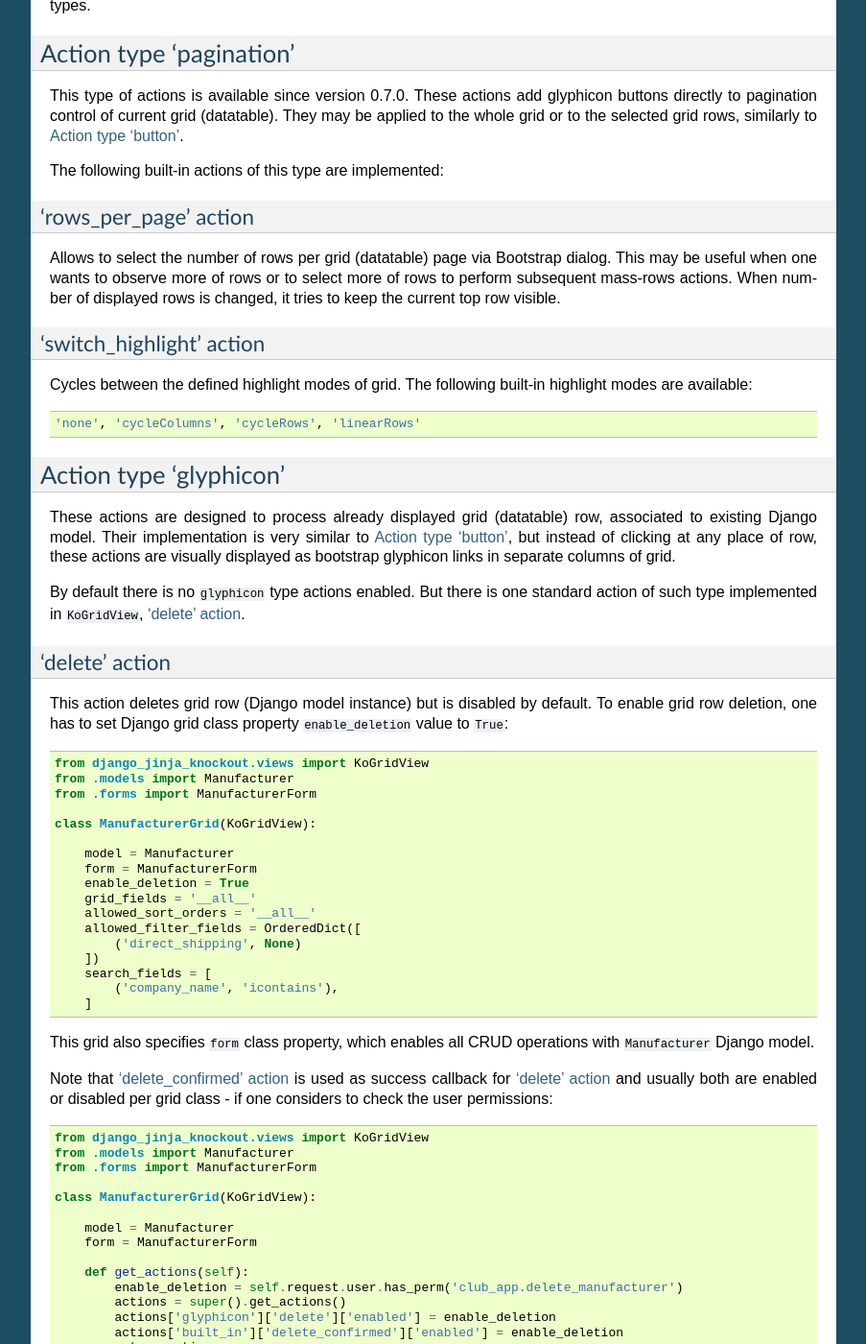
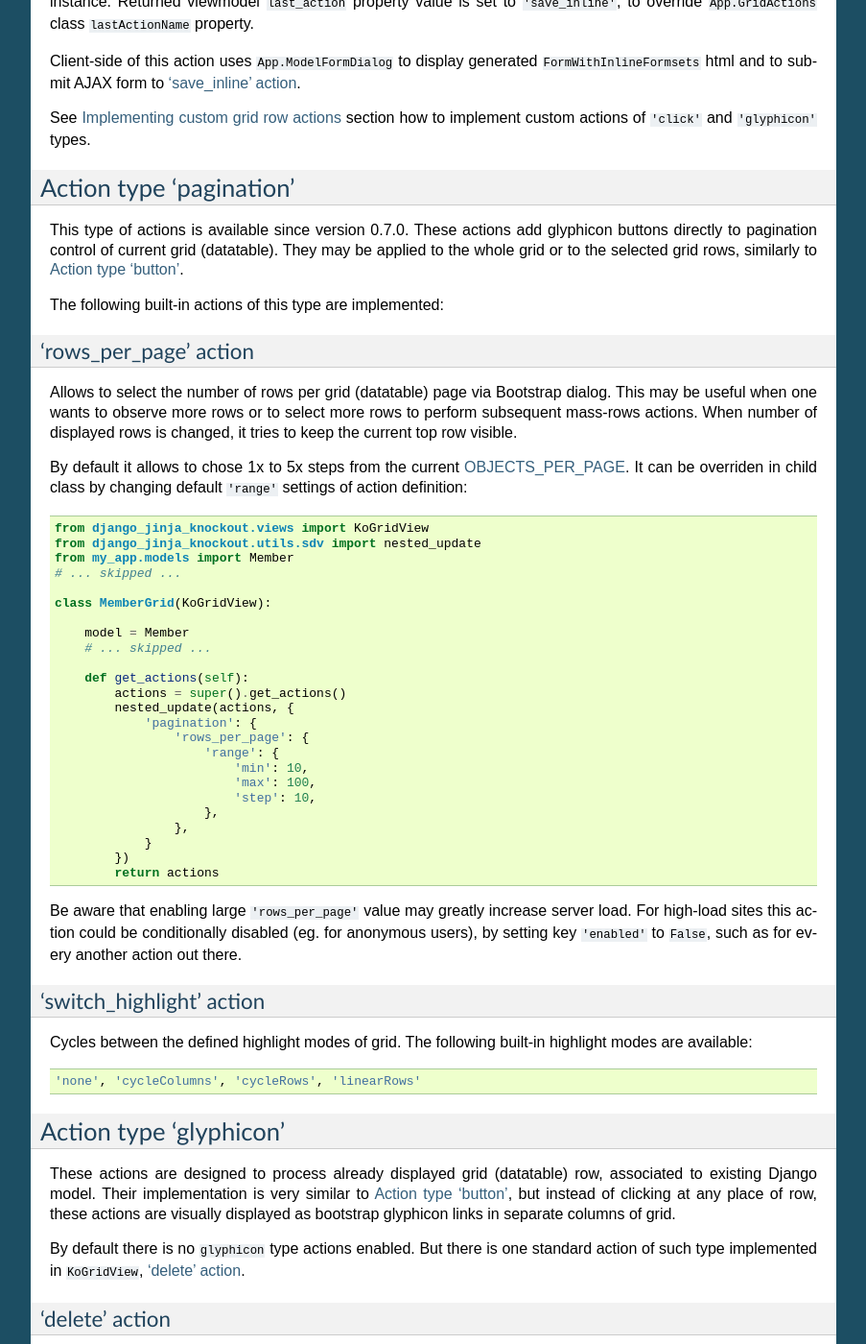
Before and after one commit to Dmitri-Sintsov/django-jinja-knockout, a Sphinx documentation site: the page built from docs/grids.rst, in a window 1280 px wide and 1400 px high, scrolled down 37502 px. Shown: the whole window at 96% size, without its empty margins (198-1101 px from the left). Built offline with Sphinx 7.4.7, drawn with Linux system fonts in a browser that asks for light colours; some of the changed text lies outside the part shown.

Commit message:
Grids documentation for version 0.7.0 in progress.

```diff
--- a/INSTALLATION.rst
+++ b/INSTALLATION.rst
@@ -146,6 +146,8 @@ This optional setting allows to override default Bootstrap 3 grid layout classes
 code. The default value is specified in `context_processors.py`_ but can be overriden in `settings.py`_::
 
     LAYOUT_CLASSES = {'label': 'col-md-3', 'field': 'col-md-7'}
+
+.. _installation_objects_per_page:
 
 OBJECTS_PER_PAGE
 ~~~~~~~~~~~~~~~~
--- a/docs/grids.rst
+++ b/docs/grids.rst
@@ -40,10 +40,12 @@ Grids
 .. _event_app.models: https://github.com/Dmitri-Sintsov/djk-sample/blob/master/event_app/models.py
 .. _event_app.views_ajax: https://github.com/Dmitri-Sintsov/djk-sample/blob/master/event_app/views_ajax.py
 .. _forms.FormWithInlineFormsets: https://github.com/Dmitri-Sintsov/django-jinja-knockout/blob/master/django_jinja_knockout/forms.py
+.. _.get_actions(): https://github.com/Dmitri-Sintsov/django-jinja-knockout/search?l=Python&q=get_actions&type=&utf8=%E2%9C%93
 .. _views: https://github.com/Dmitri-Sintsov/django-jinja-knockout/blob/master/django_jinja_knockout/views/
 .. _views.GridActionsMixin: https://github.com/Dmitri-Sintsov/django-jinja-knockout/blob/master/django_jinja_knockout/views/ajax.py
 .. _views.KoGridInline: https://github.com/Dmitri-Sintsov/django-jinja-knockout/blob/master/django_jinja_knockout/views/ajax.py
 .. _views.KoGridView: https://github.com/Dmitri-Sintsov/django-jinja-knockout/blob/master/django_jinja_knockout/views/ajax.py
+.. _views.ActionsView: https://github.com/Dmitri-Sintsov/django-jinja-knockout/search?l=Python&q=ActionsView&type=&utf8=%E2%9C%93
 .. _views.ajax.KoGridView: https://github.com/Dmitri-Sintsov/django-jinja-knockout/blob/master/django_jinja_knockout/views/ajax.py
 .. _views.base.BaseFilterView: https://github.com/Dmitri-Sintsov/django-jinja-knockout/blob/master/django_jinja_knockout/views/base.py
 .. _views.list.ListSortingView: https://github.com/Dmitri-Sintsov/django-jinja-knockout/blob/master/django_jinja_knockout/views/list.py
@@ -1683,12 +1685,19 @@ widgets may be filtered as well::
 Standard grid actions
 =====================
 
+Since version 0.6.0 grids (datatables) are based on generic `views.ActionsView`_ class which allows to interact with
+any client-side AJAX component. See :ref:`viewmodels_ajax_actions` for more info.
+
 By default ``KoGridView`` and ``App.GridActions`` offer many actions that can be applied either to the whole grid or to
 one / few columns of grid. Actions can be interactive (represented as UI elements) and non-interactive.
 Actions can be executed as one or multiple AJAX requests or be partially / purely client-side.
 
-`views.GridActionsMixin`_ class ``get_actions()`` method returns dict defining built-in actions available.
-Top level of that dict is ``action type``.
+`views.ActionsView`_ / `views.GridActionsMixin`_ `.get_actions()`_ method returns dict defining built-in actions
+available. Top level of that dict is current ``action type``.
+
+Since version 0.7.0 action defitions do not require to have ``'enabled'``: ``True`` to be set, action is considered to
+be enabled by default. That shortens the list of action definitions. To conditionally disable action, set ``'enabled``
+value of action definition to ``False``. See built-in `.get_actions()`_ method for example.
 
 Let's see which action types are available and their associated actions.
 
@@ -2241,8 +2250,40 @@ The following built-in actions of this type are implemented:
 'rows_per_page' action
 ~~~~~~~~~~~~~~~~~~~~~~
 Allows to select the number of rows per grid (datatable) page via Bootstrap dialog. This may be useful when one wants
-to observe more of rows or to select more of rows to perform subsequent mass-rows actions. When number of displayed rows
-is changed, it tries to keep the current top row visible.
+to observe more rows or to select more rows to perform subsequent mass-rows actions. When number of displayed rows is
+changed, it tries to keep the current top row visible.
+
+By default it allows to chose 1x to 5x steps from the current :ref:`installation_objects_per_page`. It can be overriden
+in child class by changing default ``'range'`` settings of action definition::
+
+    from django_jinja_knockout.views import KoGridView
+    from django_jinja_knockout.utils.sdv import nested_update
+    from my_app.models import Member
+    # ... skipped ...
+
+    class MemberGrid(KoGridView):
+
+        model = Member
+        # ... skipped ...
+
+        def get_actions(self):
+            actions = super().get_actions()
+            nested_update(actions, {
+                'pagination': {
+                    'rows_per_page': {
+                        'range': {
+                            'min': 10,
+                            'max': 100,
+                            'step': 10,
+                        },
+                    },
+                }
+            })
+            return actions
+
+Be aware that enabling large ``'rows_per_page'`` value may greatly increase server load. For high-load sites this action
+could be conditionally disabled (eg. for anonymous users), by setting key ``'enabled'`` to ``False``, such as for every
+another action out there.
 
 'switch_highlight' action
 ~~~~~~~~~~~~~~~~~~~~~~~~~
@@ -3089,7 +3130,7 @@ Since version 0.6.0, there is built-in action type ``'button_footer'`` available
 below the grid rows, so this code is not requited anymore but still it provides an useful example to someone who wants
 to implement custom action types and their templates.
 
-Since version 0.7.0, there is built-in action type ``'pagination'`` which allows to add glyphicon buttons with grid
+Since version 0.7.0, there is built-in `Action type 'pagination'`_ which allows to add glyphicon buttons with grid
 actions attached directly to datatable pagination list.
 
 Grids API
```
